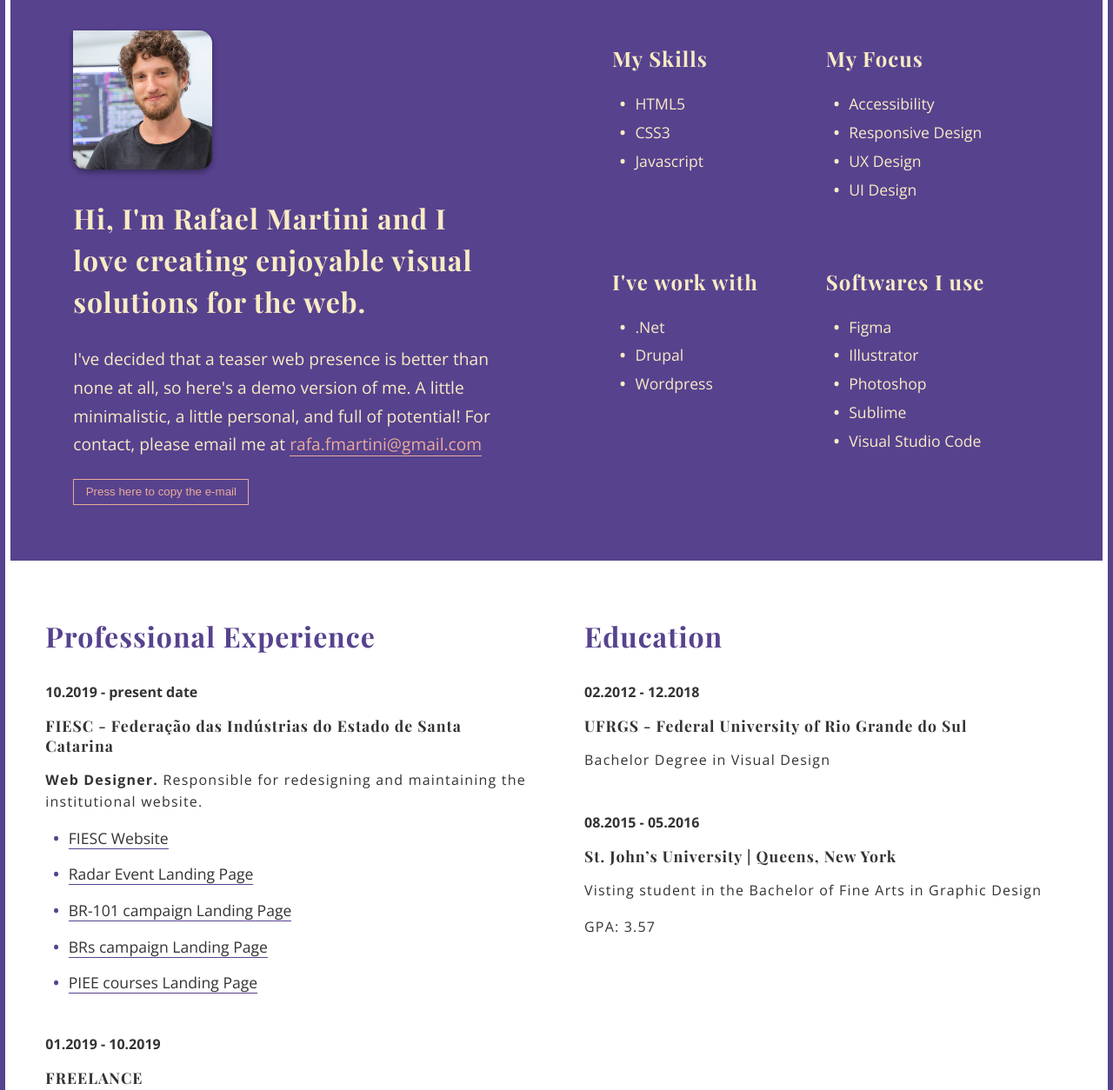
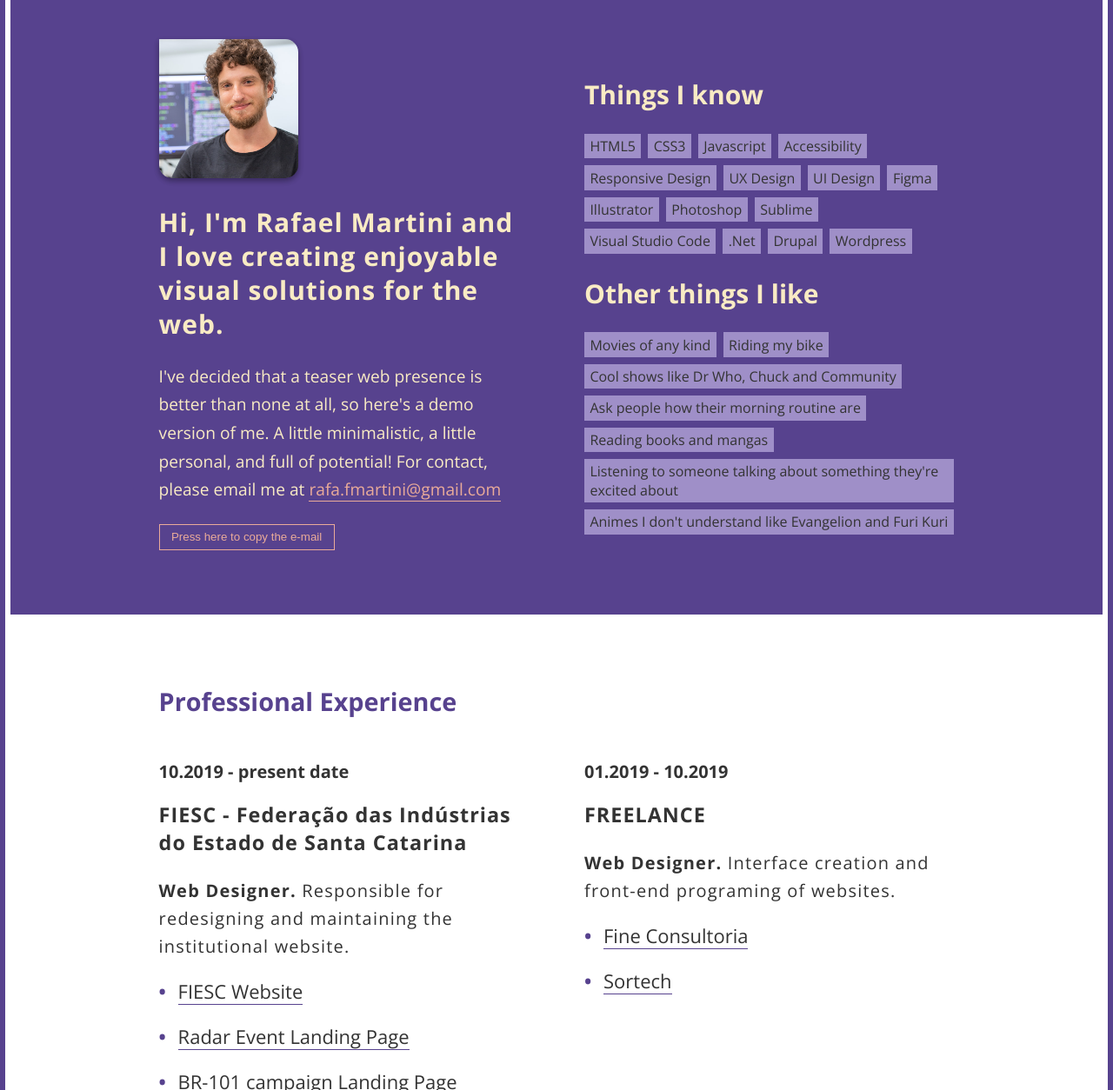
Before and after one commit to rafffoz/rafael-martini, a plain HTML site: page index.html in a window 1280 px wide. Shown: the part 41-1295 px from the top of the page at 87% size. Drawn offline with nearby package versions, Linux system fonts and the light colour scheme; a web font is replaced by a local one.

Commit message:
Update Patch
- Rework on header layout
- Code rewrite (html & CSS)
- Changed JS to external file

```diff
--- a/index.html
+++ b/index.html
@@ -25,24 +25,11 @@
 		<link href="https://fonts.googleapis.com/css2?family=Playfair+Display:ital,wght@0,400;0,500;0,600;0,700;0,800;0,900;1,400;1,500;1,600;1,700;1,800;1,900&display=swap" rel="stylesheet">
 		<link href="https://fonts.googleapis.com/css2?family=Open+Sans:ital,wght@0,300;0,400;0,500;0,600;0,700;0,800;1,300;1,400;1,500;1,600;1,700;1,800&display=swap" rel="stylesheet">
 
-		<script src="https://cdnjs.cloudflare.com/ajax/libs/jquery/3.6.0/jquery.min.js" integrity="sha512-894YE6QWD5I59HgZOGReFYm4dnWc1Qt5NtvYSaNcOP+u1T9qYdvdihz0PPSiiqn/+/3e7Jo4EaG7TubfWGUrMQ==" crossorigin="anonymous" referrerpolicy="no-referrer"></script>
-
-<script>
-	function CopyToClipboard(id) {
-		var r = document.createRange();
-		r.selectNode(document.getElementById(id));
-		window.getSelection().removeAllRanges();
-		window.getSelection().addRange(r);
-		document.execCommand('copy');
-		window.getSelection().removeAllRanges();
-		$(".rfm__mail-message").text("Email copied!");
-	}
-	</script>
-
 	</head>
 	<body>
 
-	<header class="colorful rfm__header rfm__width rfm__layout-grid">
+<header class="colorful home__header">
+	<div class="container grid">
 		<section class="rfm__bio">
 				<div class="rfm__bio-block">
 					<img src="resources/images/rafaelmartini-s.jpg" class="rfm__bio-img" alt="Just so you know, this is a picture of me smiling to you">
@@ -60,65 +47,65 @@
 
 		</section>
 
-		<section class="rfm__skills">
 		<ul>
 			<li>
-					<h3>My Skills</h3>
-					<ul class="topic rfm__skills-sublist">
+				<h2>Things I know</h2>
+				<ul class="list__tags">
 					<li>HTML5</li>
 					<li>CSS3</li>
 					<li>Javascript</li>
-					</ul>
-				</li>
-			</ul>
-			<ul>
-				<li>
-					<h3>My Focus</h3>
-					<ul class="topic rfm__skills-sublist">
 					<li>Accessibility</li>
 					<li>Responsive Design</li>
-						<li>UX Design</li>
-						<li>UI Design</li>
-					</ul>
-				</li>
-			</ul>
-			<ul>
-				<li>
-					<h3>I've work with</h3>
-					<ul class="topic rfm__skills-sublist">
-						<li>.Net</li>
-						<li>Drupal</li>
-						<li>Wordpress</li>
-					</ul>
-				</li>
-			</ul>
-			<ul>
-				<li>
-					<h3>Softwares I use</h3>
-					<ul class="topic rfm__skills-sublist">
+					<li>UX Design</li>						<li>UI Design</li>
 					<li>Figma</li>
 					<li>Illustrator</li>
 					<li>Photoshop</li>
 					<li>Sublime</li>
 					<li>Visual Studio Code</li>
+					<li>.Net</li>
+					<li>Drupal</li>						<li>Wordpress</li>
+				</ul>
+			</li>
+			<li>
+				<h2>Other things I like</h2>
+				<ul class="list__tags">
+					<li>Movies of any kind</li>
+					<li>Riding my bike</li>
+					<li>Cool shows like Dr Who, Chuck and Community</li>
+					<li>Ask people how their morning routine are</li>
+					<li>Reading books and mangas</li>
+					<li>Listening to someone talking about something they're excited about</li>
+					<li>Animes I don't understand like Evangelion and Furi Kuri</li>
 				</ul>
 			</li>
 		</ul>
-
-			</section>
-
+	</div>
 </header>
 
-
-<main class="rfm__main rfm__width rfm__layout-grid">
-
-	<section class="rfm__exp">
-		<h2 class="rfm__main-title">Professional Experience</h2>
+<main class="container">
+<!--
+	<section class="home__section">
+		<header>
+			<h2>Enough chitchat! Here are some of the projects I'm most proud about.</h2>
+		</header>
+		<ul>
+			<li>FINE</li>
+			<li>Atlas da Competitividade da Indústria</li>
+			<li>SC EXPO DEFENSE?</li>
+			<li>FIESC</li>
+			<li>BR101</li>
+			<li>Radar</li>
+		</ul>
+	</section>
+-->
+	<div class="home__section">
+		<div class="home__section">
+			<h2 class="title-medium">Professional Experience</h2>
 			<ul>
 				<li>
 					<p><strong>10.2019 - present date</strong></p>
-				<div class="d">
-					<h4>FIESC - Federação das Indústrias do Estado de Santa Catarina</h4>
+					<div class="home__section__extras">
+						<h3>FIESC - Federação das Indústrias do Estado de Santa Catarina</h3>
 						<p><strong>Web Designer.</strong> Responsible for redesigning and maintaining the institutional website.</p>
 						<ul>
 							<li><a href="https://fiesc.com.br/" target="_blank" rel="noopener noreferrer">FIESC Website</a></li>
@@ -131,28 +118,26 @@
 				</li>
 				<li>
 					<p><strong>01.2019 - 10.2019</strong></p>
-				<div class="d">
-					<h4>FREELANCE</h4>
+					<div class="home__section__extras">
+						<h3>FREELANCE</h3>
 						<p><strong>Web Designer.</strong> Interface creation and front-end programing of websites.</p>
 						<ul>
 							<li><a href="https://fineconsultoria.com.br/" target="_blank" rel="noopener noreferrer">Fine Consultoria</a></li>
-						<li><a href="https://repense.traust.it/" target="_blank" rel="noopener noreferrer">Repense</a></li>
-						<li><a href="https://chiefsgroup.com.br/" target="_blank" rel="noopener noreferrer">Chiefs Group</a></li>
 							<li><a href="https://sortechortodontia.com/" target="_blank" rel="noopener noreferrer">Sortech</a></li>
 						</ul>
 					</div>
 				</li>
 				<li>
 					<p><strong>03.2018 - 07.2018</strong></p>
-				<div class="d">
-					<h4>BARBER - Business Inteligence</h4>
+					<div class="home__section__extras">
+						<h3>BARBER - Business Inteligence</h3>
 						<p><strong>Art Direction Internship.</strong> Creation of graphic pieces for social medias, campaigns, landing pages, e-mail marketings and presentations.</p>
 					</div>
 				</li>
 				<li>
 					<p><strong>11.2016 - 03.2018</strong></p>
-				<div class="d">
-					<h4>NUTED UFRGS</h4>
+					<div class="home__section__extras">
+						<h3>NUTED UFRGS</h3>
 						<p><strong>Web Designer.</strong> Creation of interface and front-end programing of Learning Object websites (Instructional Design), working alongside with the pedagogical and back-end development teams.</p>
 						<ul>
 							<li><a href="http://www.nuted.ufrgs.br/oa/socioavaep/" target="_blank" rel="noopener noreferrer">SocioAVA</a></li>
@@ -161,28 +146,27 @@
 					</div>
 				</li>
 			</ul>
-	</section>
+		</div>
 
-	<section class="size">
-		<h2 class="rfm__main-title">Education</h2>
-		<div>
-			<div>
+		<div class="home__section">
+			<h2 class="title-medium">Education</h2>
+			<ul>
+				<li>
 					<p><strong>02.2012 - 12.2018</strong></p>
-				<div class="d">
-					<h4>UFRGS - Federal University of Rio Grande do Sul</h4>
+					<div class="home__section__extras">
+						<h3>UFRGS - Federal University of Rio Grande do Sul</h3>
 						<p>Bachelor Degree in Visual Design</p>
+					</li>
+				<li>
+					<p><strong>08.2015 - 05.2016</strong></p>
+					<div class="home__section__extras">
+						<h3>St. John’s University | Queens, New York</h3>
+						<p>Visting student in the Bachelor of Fine Arts in Graphic Design</p>
+						<p>GPA: 3.57</p>
+				</li>
+			</ul>
 		</div>
 	</div>
-			<div>
-				<p><strong>08.2015 - 05.2016</strong></p>
-				<div class="d">
-					<h4>St. John’s University | Queens, New York</h4>
-					<p>Visting student in the Bachelor of Fine Arts in Graphic Design</p>
-					<p>GPA: 3.57</p>
-				</div>
-			</div>
-		</div>
-	</section>
 </main>
 
 <footer class="rfm__footer rfm__width">
@@ -213,5 +197,8 @@
 	</div>
 </footer>
 
+<script src="https://cdnjs.cloudflare.com/ajax/libs/jquery/3.6.0/jquery.min.js" integrity="sha512-894YE6QWD5I59HgZOGReFYm4dnWc1Qt5NtvYSaNcOP+u1T9qYdvdihz0PPSiiqn/+/3e7Jo4EaG7TubfWGUrMQ==" crossorigin="anonymous" referrerpolicy="no-referrer"></script>
+<script src="resources/js/script.js"></script>
+
 	</body>
 </html>
--- a/resources/css/styles.css
+++ b/resources/css/styles.css
@@ -1,28 +1,51 @@
 :root {
 	--clr-main: #57428e;
+	--clr-main-200: #9f8fc8;
 	--clr-secodary: #f9ebc4;
 	--clr-links: #eaab99;
 	--clr-dark: #333333;
 	--clr-white: #ffffff;
+	--section-spacing: 3.5rem;
+}
+
+@media only screen and (min-width: 65em) {
+	:root {
+		--section-spacing: 5rem;
+	}
+}
+
+*, :after, :before {
+    -webkit-box-sizing: border-box;
+    box-sizing: border-box;
 }
 
 body {
 	font-family: 'Open Sans', sans-serif;
 	margin: 0;
 	text-rendering: optimizeSpeed;
-	border: 6px solid var(--clr-main)
+	border: 6px solid var(--clr-main);
+	font-size: 1.25rem;
+	color: var(--clr-dark);
 }
 
 h1,
-h2,
 h3,
 h4 {
-	font-family: 'Playfair Display', serif;
+	/*font-family: 'Playfair Display', serif;*/
 	letter-spacing: 1px;
 }
 
 h1 {
-	line-height: 1.5;
+	line-height: 1.3;
+}
+
+h3 {
+	margin-top: 0
+}
+
+h4 {
+	margin-bottom: 0;
+	font-size: 1.1em
 }
 
 ul {
@@ -30,19 +53,48 @@ ul {
 	padding-left: 0;
 }
 
-.rfm__layout-grid {
-	margin: .5%;
-	padding-block: 2rem;
-	gap: 4em;
+/* Fonts */
+
+.title-medium {
+	color: var(--clr-main);
+	margin-bottom: 1em;
+	font-size: 1.8rem;
 }
 
-.rfm__width {
-	padding-inline: 2.5rem;
+/* Layout */
+
+.container {
+    margin-left: auto;
+    margin-right: auto;
+    width: min(80ch,100vw - 4rem);
 }
 
-.rfm__header {
+.grid {
+	padding-top: 2rem;
+	padding-bottom: 2rem;
+    grid-gap: 4rem;
+    display: grid;
+    grid-template-columns: repeat(auto-fit,minmax(30ch,1fr));
+	align-items: center;
+}
+
+.home__section {
+	margin: var(--section-spacing) 0;
+}
+
+.home__section > ul {
+    grid-gap: 2rem 4rem;
+    display: grid;
+    grid-template-columns: repeat(auto-fit,minmax(30ch,1fr));
+}
+
+/* Header */
+.home__header {
 	background-color: var(--clr-main);
 	color: var(--clr-secodary);
+	margin: .5%;
+	padding-bottom: max(5vh,2rem);
+    padding-top: max(5vh,2rem);
 }
 
 .rfm__bio {
@@ -95,12 +147,47 @@ ul {
 	color:var(--clr-links);
 }
 
+.list__tags {
+	display: flex;
+	flex-wrap: wrap;
+	gap: .5em;
+	list-style: none;
+	font-size: .8em;
+}
+
+.list__tags li {
+	background-color: var(--clr-main-200);
+	padding: .2em .4em;
+	color: var(--clr-dark);
+}
+
+.home__section__extras ul li::before {
+	content: "\2022";
+	color: var(--clr-main);
+	font-weight: bold;
+	display: inline-block;
+	width: 1em;
+}
+
+/* Footer */
+
+.rfm__footer {
+	background-color: var(--clr-main);
+	padding-block: 1em;
+	color: var(--clr-secodary);
+	text-align: center;
+}
+
+.rfm__footer p {
+	margin: 0;
+}
+
 .rfm__social-list {
 	display: flex;
 	justify-content: center;
 	list-style: none;
 	padding: 0;
-	margin-bottom: 2em;
+	margin-bottom: 1.5em;
 }
 
 .rfm__social-list li {
@@ -116,132 +203,39 @@ ul {
 	color: var(--clr-links);
 }
 
-.rfm__skills {
-	display: grid;
-}
-
-.rfm__skills-sublist li {
-	margin-bottom: .5em;
-	font-size: 1.1em
-}
-
-.rfm__skills-sublist li::before,
-.d ul li::before {
-	content: "\2022";
-	color: var(--clr-secodary);
-	font-weight: bold;
-	display: inline-block;
-	width: 1em;
-	margin-left: -1em;
-	padding-left: 1.5em;
-}
-
-.rfm__skills-sublist li::before {
-	color: var(--clr-secodary);
-}
-
-.d ul li::before {
-	color: var(--clr-main);
-}
-
-.rfm__main {
-	color: var(--clr-dark);
-}
-
-.rfm__main-title {
-	color: var(--clr-main);
-	margin-bottom: 1em;
-}
-
-.rfm__exp ul li {
-	margin-bottom: 2em;
-}
-
-/* Footer */
-
-.rfm__footer {
-	background-color: var(--clr-main);
-	padding-block: 1em;
-	color: var(--clr-secodary);
-	text-align: center;
-}
-
 @media only screen and (min-width: 600px) {
 
 	.rfm__mail-message {
 		display: inline;
 	}
 
-	.rfm__skills {
-		grid-template-columns: repeat(auto-fit, minmax(50%, 1fr));
-	}
-
 }
 
-@media only screen and (min-width: 900px) {
-
-	.rfm__layout-grid {
-		display: grid;
-		grid-template-columns: repeat(auto-fit, minmax(45%, 1fr));
-	}
-
-	.rfm__width {
-		max-width: 1200px;
-	}
-
-	.rfm__header>section {
-		padding: 2em;
-	}
-
-}
-
-	h1 {
-		font-size: 2em;
-	}
-
-	h2 {
-		font-size: 2em
-	}
-
-	h3 {
-		font-size: 1.5em;
-		margin-top: 0
-	}
-
-	h4 {
-		margin-bottom: 0;
-		font-size: 1.1em
-	}
-
-	.centralize {
-		max-width: 600px;
-	}
-
-	.d {
+	.home__section__extras {
 		margin-bottom: 3em
 	}
 
-	.d h4 {
+	.home__section__extras h4 {
 		margin-top: 16px;
 	}
 
-	.d p {
+	.home__section__extras p {
 		line-height: 1.6;
 		letter-spacing: 1.2px;
 	}
 
-	.d ul li {
+	.home__section__extras ul li {
 		margin-bottom: 1em;
 		font-size:1.1em;
 	}
 
-	.d ul li a {
+	.home__section__extras ul li a {
 		text-decoration: none;
 		border-bottom: 1px solid var(--clr-main);
 		color: #333333
 	}
 
-	.d ul li a:hover {
+	.home__section__extras ul li a:hover {
 		color: var(--clr-main);
 		border-bottom: none;
 	}
@@ -262,20 +256,3 @@ ul {
 	}
 
 }
-
-
-@media only screen and (max-width: 442px) {
-
-	h1 {
-		font-size: 2em
-	}
-
-}
-
-@media only screen and (max-width: 370px) {
-
-	h1 {
-		font-size: 1.7em;
-	}
-
-}
--- /dev/null
+++ b/resources/js/script.js
@@ -0,0 +1,9 @@
+function CopyToClipboard(id) {
+    var r = document.createRange();
+    r.selectNode(document.getElementById(id));
+    window.getSelection().removeAllRanges();
+    window.getSelection().addRange(r);
+    document.execCommand('copy');
+    window.getSelection().removeAllRanges();
+    $(".rfm__mail-message").text("Email copied!");
+}
```
Lines whose indentation alone changed are shown as unchanged.
